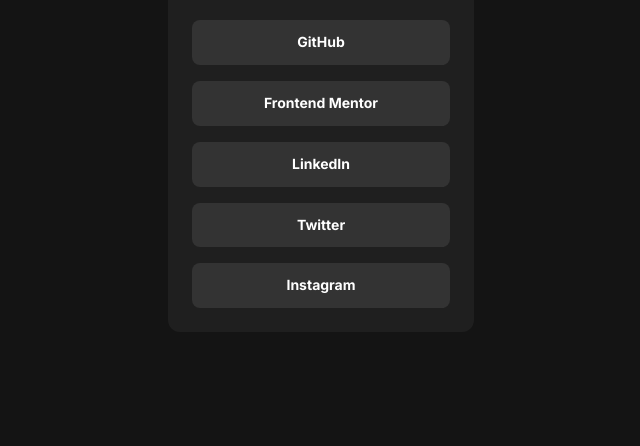
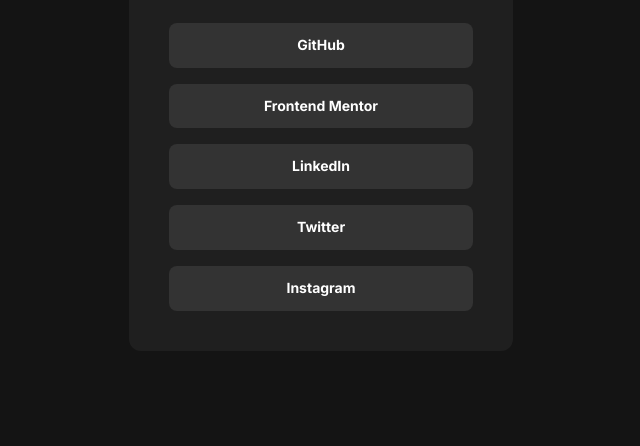
Before and after one commit to OniOdd/social-links-profile, a plain HTML site: page index.html in a window 1280 px wide. Shown: the part 354-800 px from the top of the page, without its empty margins (319-959 px from the left). Drawn offline with Linux system fonts and the light colour scheme.

Commit message:
Desktop version is ready

```diff
--- a/css/styles.css
+++ b/css/styles.css
@@ -66,6 +66,7 @@ a {
 /* Profile card */
 
 .profile-card {
+  inline-size: 100%;
   max-inline-size: 384px;
   padding: 21px 24px 24px;
   background-color: var(--clr-dark-grey);
@@ -125,3 +126,15 @@ a {
 .profile-card__link:active {
   background-color: hsl(75, 94%, 40%);
 }
+
+/* Media queries */
+
+@media (min-width: 434px) {
+  .profile-card {
+    padding: 40px;
+  }
+
+  .profile-card__avatar {
+    margin-block-end: 1.625rem;
+  }
+}
```
